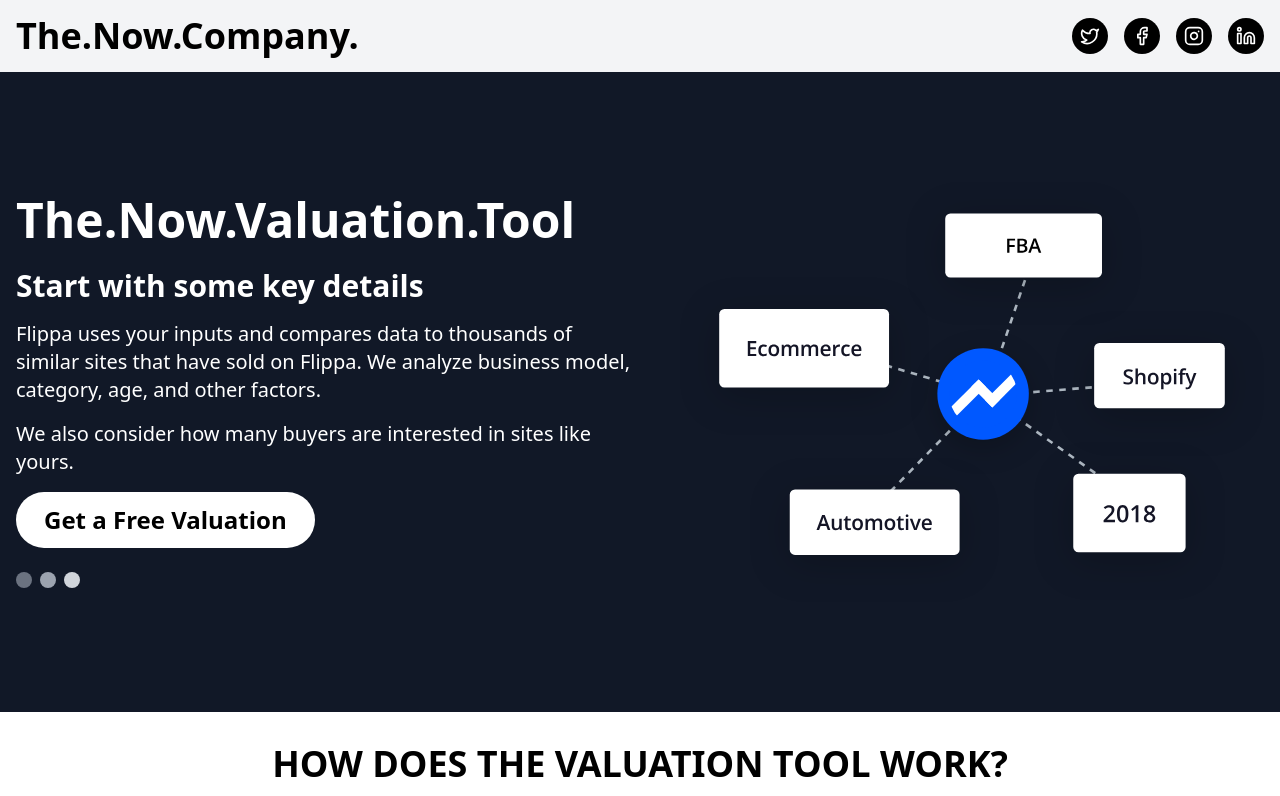
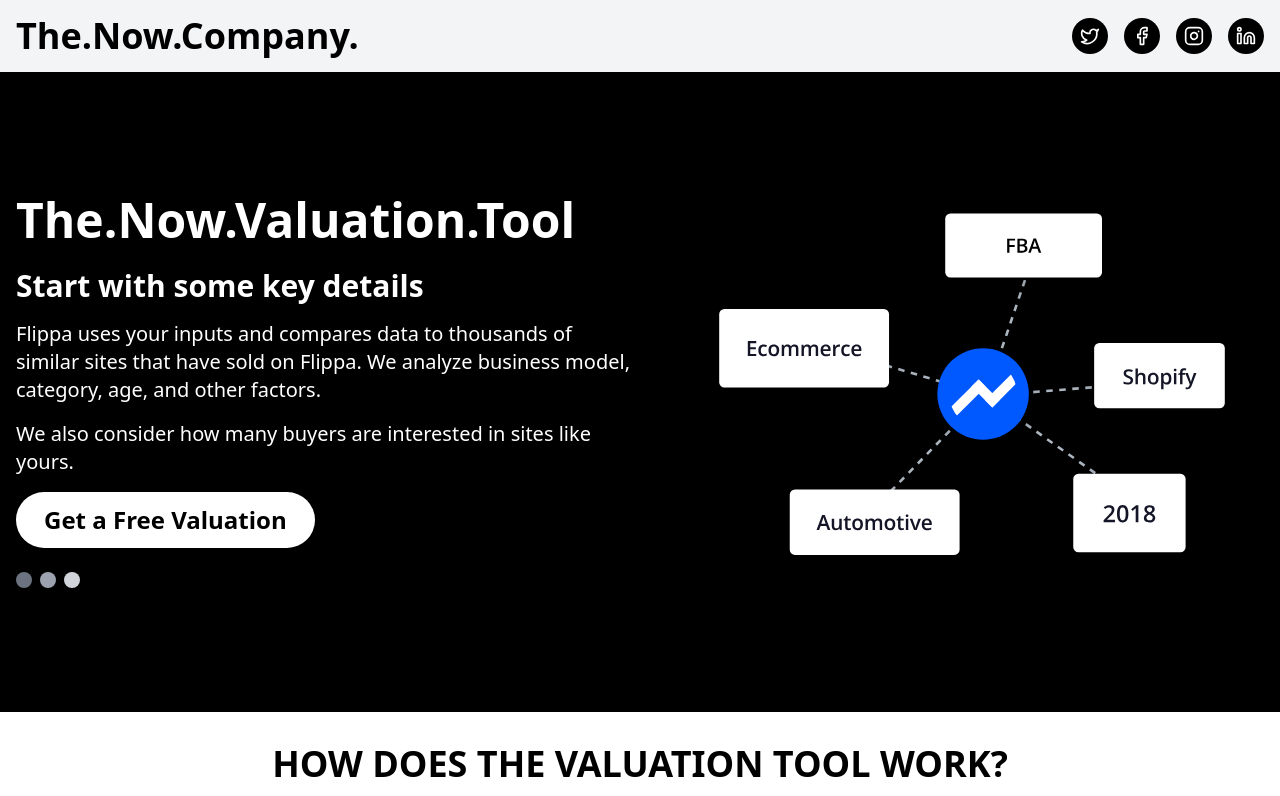
Before and after one commit to remote-cto/now-tnv, a Next.js app: page / in a window 1280 px wide. Shown: the top 796 px of the page. Built offline with nearby package versions, Linux system fonts and the light colour scheme.

Commit message:
chnages done

```diff
--- a/app/components/Contact.tsx
+++ b/app/components/Contact.tsx
@@ -2,7 +2,7 @@
 
 const Contact: React.FC = () => {
   return (
-    <div className="bg-gray-900 flex flex-col items-center justify-center text-white py-12 px-4 mb-4">
+    <div className="bg-black flex flex-col items-center justify-center text-white py-12 px-4 mb-4">
       <div className="max-w-3xl w-full text-center space-y-8">
         {/* Heading */}
         <h1 className=" text-3xl lg:text-5xl font-extrabold mb-6">
--- a/app/components/ValuationTool.tsx
+++ b/app/components/ValuationTool.tsx
@@ -4,7 +4,7 @@
 
 const ValuationTool = () => {
   return (
-    <div className="bg-gray-900 lg:h-[80vh] flex items-center py-8 lg:py-0">
+    <div className="bg-black lg:h-[80vh] flex items-center py-8 lg:py-0">
       <section className="w-full">
         <div className="mx-auto max-w-screen-xl px-4 flex flex-wrap lg:flex-nowrap lg:items-center">
           {/* Text Content */}
```
